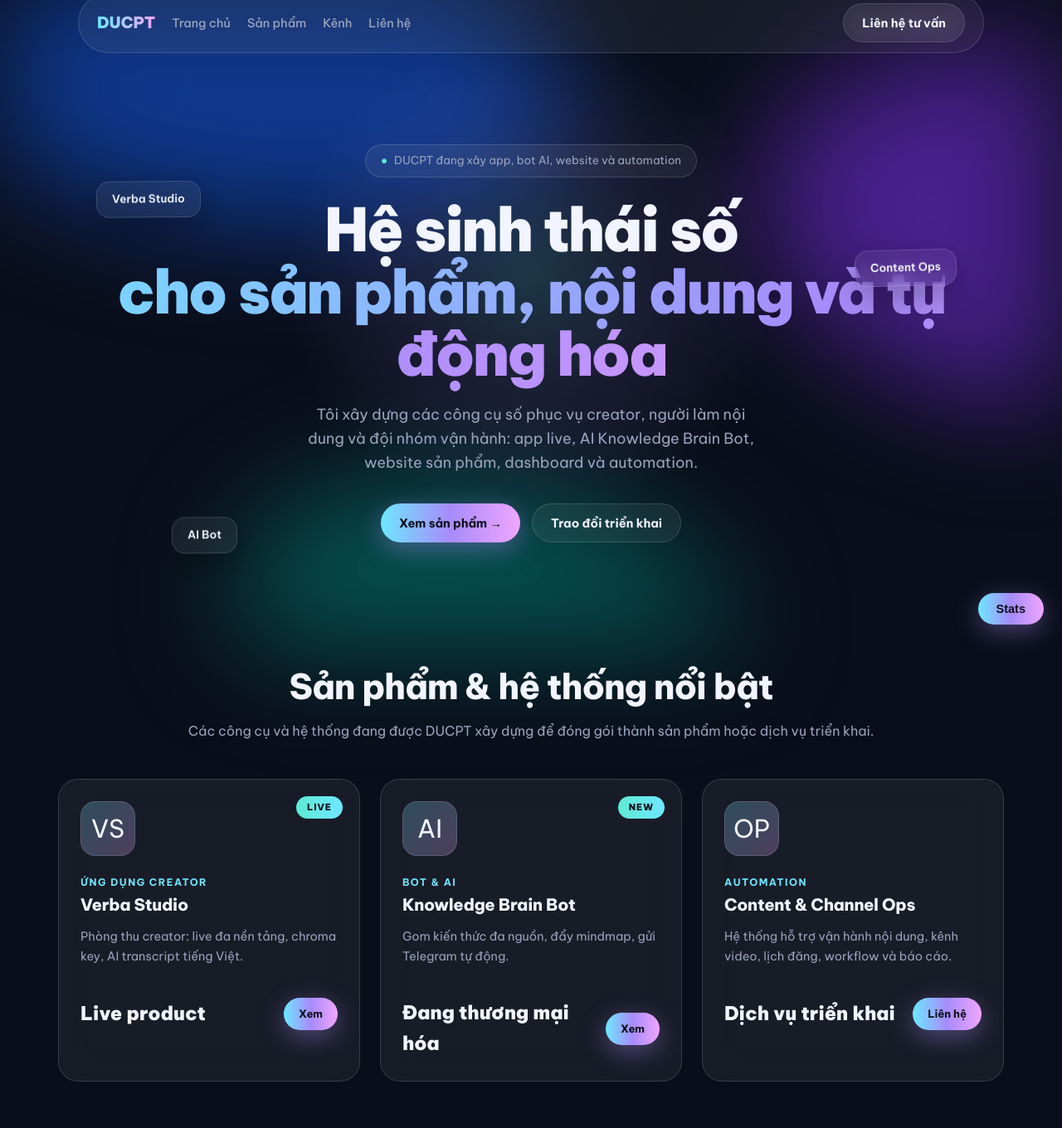
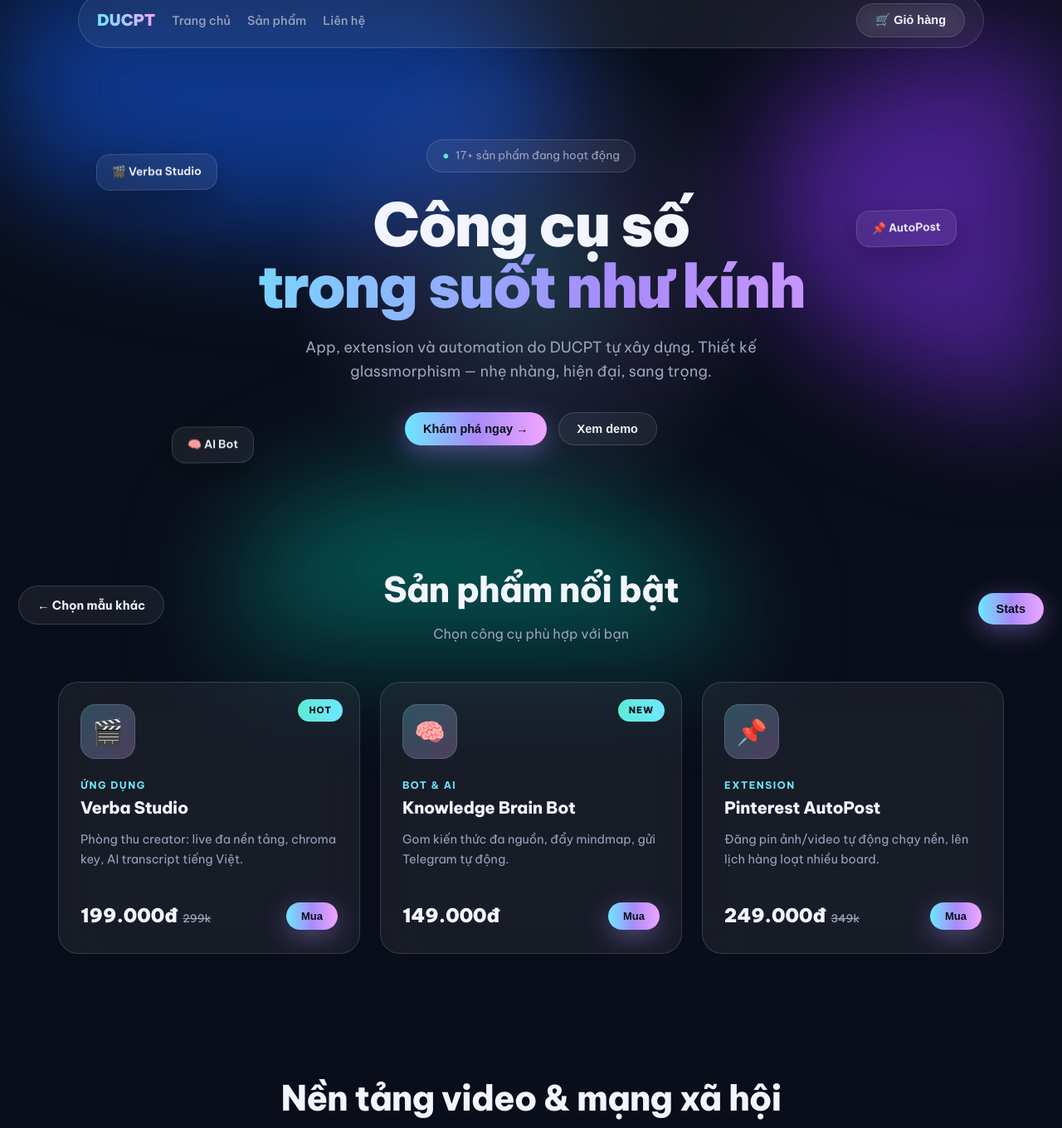
Before and after one commit to Ducpt88/dg-media-office, a plain HTML site: page index.html in a window 1280 px wide. Shown: the part 25-1385 px from the top of the page at 83% size. Drawn offline with Linux system fonts and the light colour scheme.

Commit message:
Revert "Polish Aurora homepage for production"
This reverts commit ba98105d1881939a416cb0fa7a7fac66ae6706ac.

```diff
--- a/index.html
+++ b/index.html
@@ -3,7 +3,7 @@
 <head>
 <meta charset="UTF-8">
 <meta name="viewport" content="width=device-width, initial-scale=1.0">
-<title>DUCPT · App, AI Bot & Automation</title>
+<title>Mẫu 1 · Aurora Glass — DUCPT Store</title>
 <link href="https://fonts.googleapis.com/css2?family=Be+Vietnam+Pro:wght@400;500;600;700;800;900&display=swap" rel="stylesheet">
 <style>
 :root{
@@ -94,7 +94,7 @@ h1 .gr{background:linear-gradient(90deg,var(--a1),var(--a2),var(--a3),var(--a1))
 @media(max-width:900px){.social-grid{grid-template-columns:1fr}.social-list a{grid-template-columns:52px 1fr}.arrow{display:none}}
 
 footer{padding:50px 0;text-align:center;color:var(--muted);font-size:14px}
-.footer-links{display:flex;justify-content:center;gap:10px;flex-wrap:wrap;margin-top:14px}
+.back{position:fixed;bottom:22px;left:22px;z-index:99}
 .mouse-light{position:fixed;inset:0;z-index:0;pointer-events:none;background:radial-gradient(420px circle at var(--mx,50vw) var(--my,45vh),rgba(110,231,255,.18),rgba(167,139,250,.10) 36%,transparent 70%);mix-blend-mode:screen}
 .stats-btn{position:fixed;right:22px;bottom:22px;z-index:100}
 .stats-panel{position:fixed;right:22px;bottom:78px;z-index:100;width:min(360px,calc(100vw - 44px));display:none;padding:16px;border-radius:22px;background:rgba(10,14,26,.82);border:1px solid var(--glass-line);backdrop-filter:blur(20px);box-shadow:0 28px 90px rgba(0,0,0,.5)}
@@ -114,36 +114,36 @@ footer{padding:50px 0;text-align:center;color:var(--muted);font-size:14px}
 
 <nav><div class="nav-inner">
   <span class="logo">DUCPT</span>
-  <a class="lnk" href="#">Trang chủ</a><a class="lnk" href="#sp">Sản phẩm</a><a class="lnk" href="#social">Kênh</a><a class="lnk" href="mailto:admin@ducpt.com">Liên hệ</a>
+  <a class="lnk" href="#">Trang chủ</a><a class="lnk" href="#sp">Sản phẩm</a><a class="lnk" href="#">Liên hệ</a>
   <span class="spacer"></span>
-  <a class="btn btn-glass" href="mailto:admin@ducpt.com" data-track="nav_contact">Liên hệ tư vấn</a>
+  <button class="btn btn-glass">🛒 Giỏ hàng</button>
 </div></nav>
 
 <section class="hero wrap">
-  <div class="float-chip c1">Verba Studio</div>
-  <div class="float-chip c2">Content Ops</div>
-  <div class="float-chip c3">AI Bot</div>
-  <div class="pill"><b>●</b> DUCPT đang xây app, bot AI, website và automation</div>
-  <h1>Hệ sinh thái số<br><span class="gr">cho sản phẩm, nội dung và tự động hóa</span></h1>
-  <p>Tôi xây dựng các công cụ số phục vụ creator, người làm nội dung và đội nhóm vận hành: app live, AI Knowledge Brain Bot, website sản phẩm, dashboard và automation.</p>
+  <div class="float-chip c1">🎬 Verba Studio</div>
+  <div class="float-chip c2">📌 AutoPost</div>
+  <div class="float-chip c3">🧠 AI Bot</div>
+  <div class="pill"><b>●</b> 17+ sản phẩm đang hoạt động</div>
+  <h1>Công cụ số<br><span class="gr">trong suốt như kính</span></h1>
+  <p>App, extension và automation do DUCPT tự xây dựng. Thiết kế glassmorphism — nhẹ nhàng, hiện đại, sang trọng.</p>
   <div class="hero-cta">
-    <a class="btn btn-hero" href="#sp" data-track="hero_products">Xem sản phẩm →</a>
-    <a class="btn btn-glass" href="mailto:admin@ducpt.com" data-track="hero_contact">Trao đổi triển khai</a>
+    <button class="btn btn-hero">Khám phá ngay →</button>
+    <button class="btn btn-glass">Xem demo</button>
   </div>
 </section>
 
 <section class="sec wrap" id="sp">
-  <div class="sec-head"><h2>Sản phẩm & hệ thống nổi bật</h2><p>Các công cụ và hệ thống đang được DUCPT xây dựng để đóng gói thành sản phẩm hoặc dịch vụ triển khai.</p></div>
+  <div class="sec-head"><h2>Sản phẩm nổi bật</h2><p>Chọn công cụ phù hợp với bạn</p></div>
   <div class="grid">
-    <div class="card"><span class="badge">LIVE</span><div class="ico">VS</div><span class="tag">Ứng dụng creator</span>
+    <div class="card"><span class="badge">HOT</span><div class="ico">🎬</div><span class="tag">Ứng dụng</span>
       <h3>Verba Studio</h3><p>Phòng thu creator: live đa nền tảng, chroma key, AI transcript tiếng Việt.</p>
-      <div class="row"><span class="price">Live product</span><a class="btn btn-hero" href="https://verbar.io/" target="_blank" rel="noopener" data-track="product_verba" style="padding:9px 18px;font-size:13px">Xem</a></div></div>
-    <div class="card"><span class="badge">NEW</span><div class="ico">AI</div><span class="tag">Bot & AI</span>
+      <div class="row"><span class="price">199.000đ<small>299k</small></span><button class="btn btn-hero" style="padding:9px 18px;font-size:13px">Mua</button></div></div>
+    <div class="card"><span class="badge">NEW</span><div class="ico">🧠</div><span class="tag">Bot & AI</span>
       <h3>Knowledge Brain Bot</h3><p>Gom kiến thức đa nguồn, đẩy mindmap, gửi Telegram tự động.</p>
-      <div class="row"><span class="price">Đang thương mại hóa</span><a class="btn btn-hero" href="/brain-bot/" data-track="product_brain_bot" style="padding:9px 18px;font-size:13px">Xem</a></div></div>
-    <div class="card"><div class="ico">OP</div><span class="tag">Automation</span>
-      <h3>Content & Channel Ops</h3><p>Hệ thống hỗ trợ vận hành nội dung, kênh video, lịch đăng, workflow và báo cáo.</p>
-      <div class="row"><span class="price">Dịch vụ triển khai</span><a class="btn btn-hero" href="mailto:admin@ducpt.com" data-track="product_ops_contact" style="padding:9px 18px;font-size:13px">Liên hệ</a></div></div>
+      <div class="row"><span class="price">149.000đ</span><button class="btn btn-hero" style="padding:9px 18px;font-size:13px">Mua</button></div></div>
+    <div class="card"><div class="ico">📌</div><span class="tag">Extension</span>
+      <h3>Pinterest AutoPost</h3><p>Đăng pin ảnh/video tự động chạy nền, lên lịch hàng loạt nhiều board.</p>
+      <div class="row"><span class="price">249.000đ<small>349k</small></span><button class="btn btn-hero" style="padding:9px 18px;font-size:13px">Mua</button></div></div>
   </div>
 </section>
 
@@ -154,8 +154,8 @@ footer{padding:50px 0;text-align:center;color:var(--muted);font-size:14px}
       <img src="assets/youtube-channel-preview.png" alt="Kênh YouTube DUCPT">
       <div class="social-body">
         <span class="tag">YouTube Channel</span>
-        <h3>Kênh video, hướng dẫn và giới thiệu sản phẩm</h3>
-        <p>Nơi đăng video vận hành, trải nghiệm tool, nội dung creator và các workflow thực tế của DUCPT.</p>
+        <h3>Kênh video, hướng dẫn và demo sản phẩm</h3>
+        <p>Nơi đăng video vận hành, demo tool, nội dung creator và các workflow thực tế của DUCPT.</p>
         <span class="btn btn-hero">Mở kênh YouTube</span>
       </div>
     </a>
@@ -184,14 +184,8 @@ footer{padding:50px 0;text-align:center;color:var(--muted);font-size:14px}
   </div>
 </section>
 
-<footer>
-  <b>DUCPT</b> · App, AI Bot, Website sản phẩm & Automation
-  <div class="footer-links">
-    <a class="btn btn-glass" href="mailto:admin@ducpt.com" data-track="footer_email">Email</a>
-    <a class="btn btn-glass" href="https://github.com/Ducpt88" target="_blank" rel="noopener" data-track="footer_github">GitHub</a>
-    <a class="btn btn-glass" href="https://www.youtube.com/@ducdg2" target="_blank" rel="noopener" data-track="footer_youtube">YouTube</a>
-  </div>
-</footer>
+<footer>Mẫu 1 — <b>Aurora Glass</b> · glassmorphism, nền cực quang, bo tròn lớn</footer>
+<a class="back btn btn-glass" href="index.html">← Chọn mẫu khác</a>
 <button class="stats-btn btn btn-hero" type="button" id="statsToggle">Stats</button>
 <aside class="stats-panel" id="statsPanel" aria-label="Click stats">
   <h3>Click stats</h3>
@@ -204,7 +198,7 @@ footer{padding:50px 0;text-align:center;color:var(--muted);font-size:14px}
 </aside>
 <script>
 const ANALYTICS_CONFIG={clarityProjectId:"a391372641p533055026"};
-const statsKey="ducpt_aurora_clicks_v2";
+const statsKey="ducpt_aurora_store_clicks_v1";
 function loadClarity(){
   const id=ANALYTICS_CONFIG.clarityProjectId;
   if(!id)return;
```
